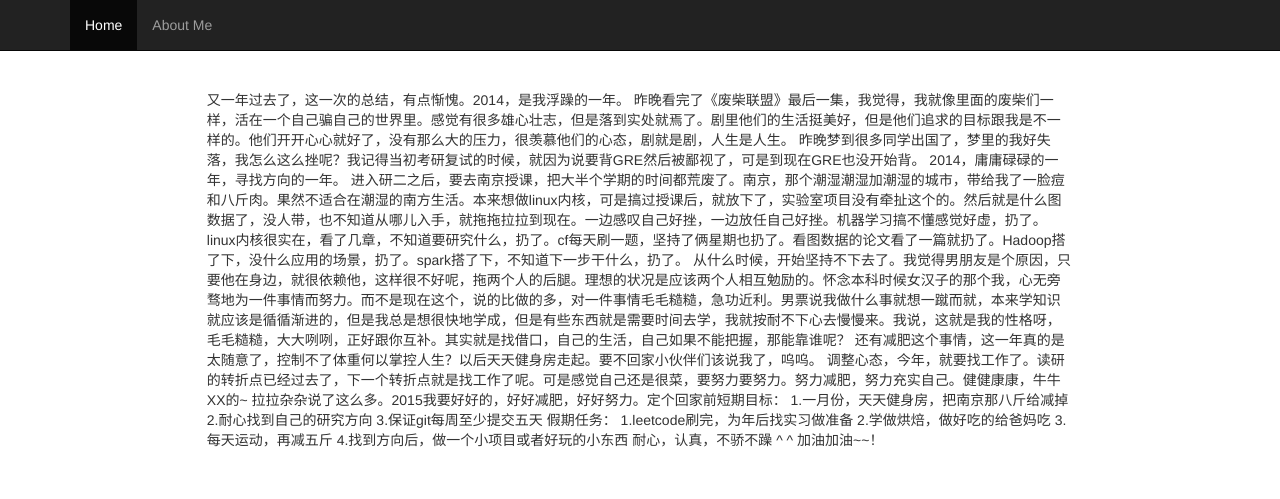
After one commit to garyxuan/blog, a PHP site: page /blog.php in a window 1280 px wide. The commit adds this page. Shown: the top 499 px of the page. Run offline with PHP 8.4, Linux system fonts and the light colour scheme; some libraries are stand-ins or nearby versions.

Commit message:
增加日志页面

```diff
--- /dev/null
+++ b/blog.php
@@ -0,0 +1,69 @@
+<!DOCTYPE html>
+<html lang="zh-CN">
+<head>
+    <meta charset="utf-8">
+    <meta http-equiv="x-ua-compatible" name="IE=EDGE">
+    <meta name="viewport" content="width=device-width,initial-scale=1">
+    <title>Home</title>
+    <link rel="shortcut icon" type="imange/x-icon" href="public/img/favicon.ico">
+    <link href="//cdn.bootcss.com/bootstrap/3.3.5/css/bootstrap.min.css" rel="stylesheet">
+    <link href="public/css/starter-template.css" rel="stylesheet">
+</head>
+<body>
+<nav class="navbar navbar-inverse navbar-fixed-top">
+    <div class="container">
+        <div id="navbar" class="collapse navbar-collapse">
+            <ul class="nav navbar-nav">
+                <li class="active"><a href="#">Home</a></li>
+                <li><a href="#about">About Me</a></li>
+            </ul>
+        </div>
+    </div>
+</nav>
+<div class="container">
+    <div class="starter_template">
+        <p class="blog">
+            <?php
+            echo "又一年过去了，这一次的总结，有点惭愧。2014，是我浮躁的一年。
+
+            昨晚看完了《废柴联盟》最后一集，我觉得，我就像里面的废柴们一样，活在一个自己骗自己的世界里。感觉有很多雄心壮志，但是落到实处就焉了。剧里他们的生活挺美好，但是他们追求的目标跟我是不一样的。他们开开心心就好了，没有那么大的压力，很羡慕他们的心态，剧就是剧，人生是人生。
+
+            昨晚梦到很多同学出国了，梦里的我好失落，我怎么这么挫呢？我记得当初考研复试的时候，就因为说要背GRE然后被鄙视了，可是到现在GRE也没开始背。
+
+            2014，庸庸碌碌的一年，寻找方向的一年。
+
+            进入研二之后，要去南京授课，把大半个学期的时间都荒废了。南京，那个潮湿潮湿加潮湿的城市，带给我了一脸痘和八斤肉。果然不适合在潮湿的南方生活。本来想做linux内核，可是搞过授课后，就放下了，实验室项目没有牵扯这个的。然后就是什么图数据了，没人带，也不知道从哪儿入手，就拖拖拉拉到现在。一边感叹自己好挫，一边放任自己好挫。机器学习搞不懂感觉好虚，扔了。linux内核很实在，看了几章，不知道要研究什么，扔了。cf每天刷一题，坚持了俩星期也扔了。看图数据的论文看了一篇就扔了。Hadoop搭了下，没什么应用的场景，扔了。spark搭了下，不知道下一步干什么，扔了。
+
+            从什么时候，开始坚持不下去了。我觉得男朋友是个原因，只要他在身边，就很依赖他，这样很不好呢，拖两个人的后腿。理想的状况是应该两个人相互勉励的。怀念本科时候女汉子的那个我，心无旁骛地为一件事情而努力。而不是现在这个，说的比做的多，对一件事情毛毛糙糙，急功近利。男票说我做什么事就想一蹴而就，本来学知识就应该是循循渐进的，但是我总是想很快地学成，但是有些东西就是需要时间去学，我就按耐不下心去慢慢来。我说，这就是我的性格呀，毛毛糙糙，大大咧咧，正好跟你互补。其实就是找借口，自己的生活，自己如果不能把握，那能靠谁呢？
+
+            还有减肥这个事情，这一年真的是太随意了，控制不了体重何以掌控人生？以后天天健身房走起。要不回家小伙伴们该说我了，呜呜。
+
+            调整心态，今年，就要找工作了。读研的转折点已经过去了，下一个转折点就是找工作了呢。可是感觉自己还是很菜，要努力要努力。努力减肥，努力充实自己。健健康康，牛牛XX的~
+
+            拉拉杂杂说了这么多。2015我要好好的，好好减肥，好好努力。定个回家前短期目标：
+
+            1.一月份，天天健身房，把南京那八斤给减掉
+
+            2.耐心找到自己的研究方向
+
+            3.保证git每周至少提交五天
+
+            假期任务：
+
+            1.leetcode刷完，为年后找实习做准备
+
+            2.学做烘焙，做好吃的给爸妈吃
+
+            3.每天运动，再减五斤
+
+            4.找到方向后，做一个小项目或者好玩的小东西
+
+            耐心，认真，不骄不躁 ^ ^ 加油加油~~！";
+            ?>
+        </p>
+    </div>
+</div>
+<script src="//cdn.bootcss.com/jquery/1.11.3/jquery.min.js"></script>
+<script src="//cdn.bootcss.com/bootstrap/3.3.5/js/bootstrap.js"></script>
+</body>
+</html>
--- a/public/css/starter-template.css
+++ b/public/css/starter-template.css
@@ -8,9 +8,12 @@ body {
 }
 
 .list_ul {
-    padding: 40px 0px 20px 100px;
+    padding: 40px 12% 40px 12%;
 }
 
 .list_li {
     padding: 5px 0px 5px 0px
 }
+.blog {
+    padding: 40px 12% 40px 12%;
+}
```
Also changed, not shown: index.php (+2 -10 lines).
